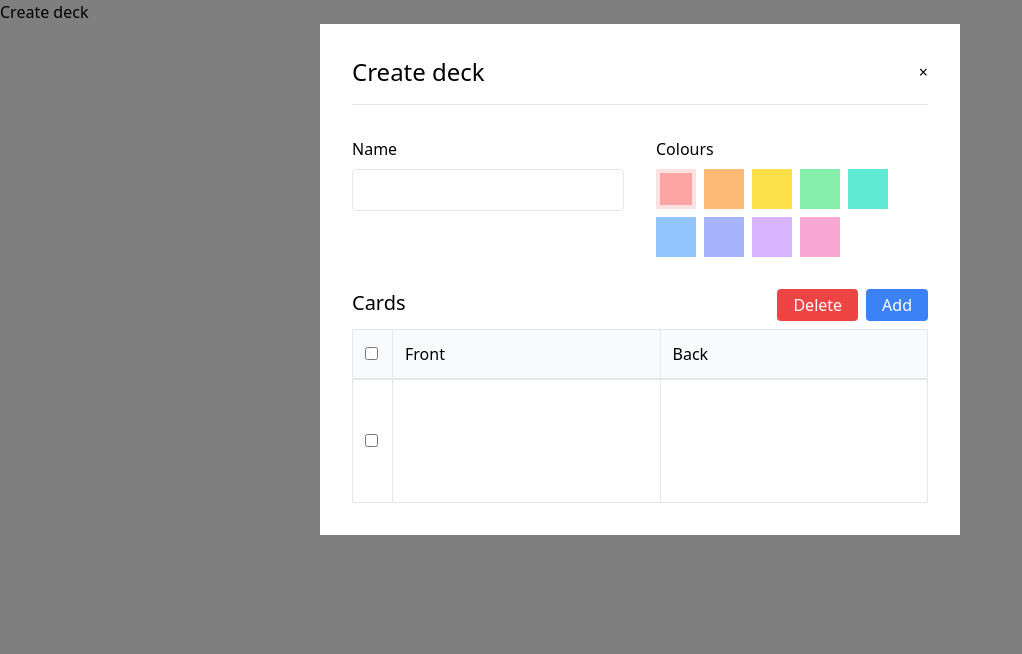
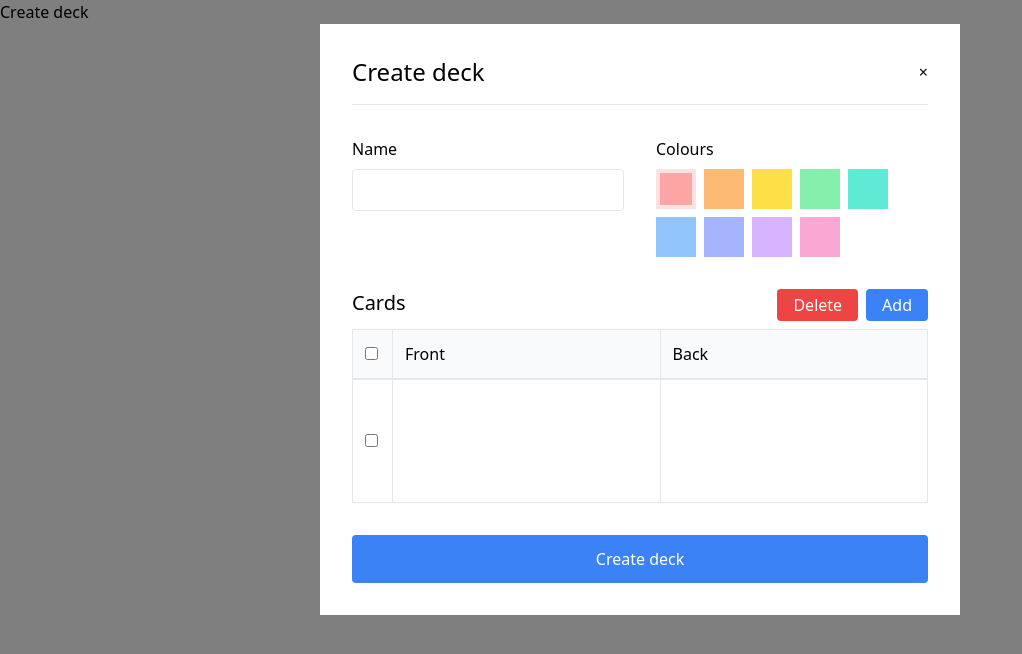
Before and after one commit to niyazmu/flashcards-app, a React (Vite) app: page / in a window 1280 px wide. Both pictures are taken after a click on the button "Create deck". Shown: the top 654 px of the page, without its empty margins (0-1022 px from the left). Built offline with nearby package versions, Linux system fonts and the light colour scheme.

Commit message:
feat(header): add create deck button

```diff
--- a/src/components/Header.jsx
+++ b/src/components/Header.jsx
@@ -111,6 +111,9 @@ function Header() {
             </div>
           </div>
           <Table />
+          <button className="mt-8 w-full rounded bg-blue-500 py-3 text-white">
+            Create deck
+          </button>
         </form>
       </Modal>
     </>
```
